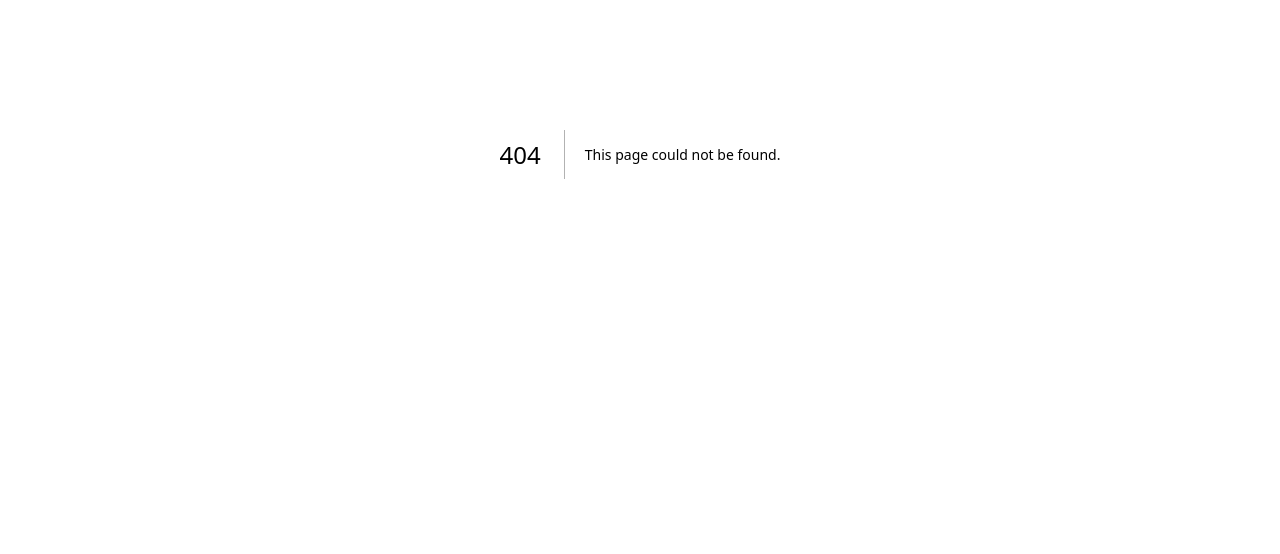
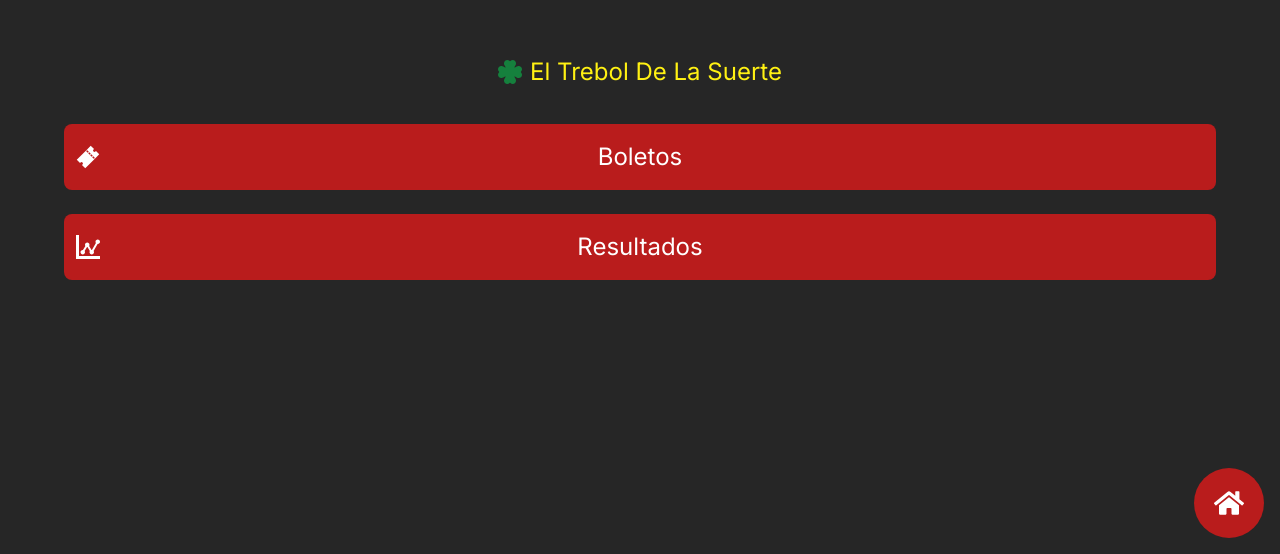
Before and after one commit to CristianDB1/Pizarras, a Next.js app: page /menuOnline in a window 1280 px wide. Before the commit this address had no page. Shown: the part 246-800 px from the top of the page. Built offline with nearby package versions, Linux system fonts and the light colour scheme.

Commit message:
feat menu para boletos online y boton volver
Se crea el menu para tener mas estetica a la hora de ingresar a comprar boletos online y el boton para poder volver cada vez que se ha ingresado alguna otra vista

```diff
--- /dev/null
+++ b/src/app/menuOnline/page.js
@@ -0,0 +1,10 @@
+'use client'
+import MenuOnline from "@/components/custom/boletosOnline/MenuOnline";
+
+export default function MenuOnlinepage(){
+    return(
+        <div className="w-full min-h-screen bg-[rgb(38,38,38)] flex items-center justify-center p-6">
+            <MenuOnline/>
+        </div>
+    );
+}
--- /dev/null
+++ b/src/components/custom/boletosOnline/MenuOnline.js
@@ -0,0 +1,54 @@
+'use client'
+import { useRouter } from "next/navigation";
+import { IoTicketSharp } from "react-icons/io5";
+import { ImStatsDots } from "react-icons/im";
+import { FaClover } from "react-icons/fa6";
+import { FaHome } from "react-icons/fa";
+import Swal from "sweetalert2";
+
+
+export default function MenuOnline(){
+    const router = useRouter();
+
+    const handleTypeDrawOnline = () => {
+        router.push("/typeDrawOnline");
+    }
+
+    const handleWinnerSraffleOnline = () => {
+        router.push("");
+    }
+
+    const goToWelcomeBoletosOnline = () => {
+        router.push("/welcomeOnline")
+    };
+
+    return(
+        <div className="w-full bg-[rgb(38,38,38)]">
+            <div className="w-full flex justify-center items-center text-2xl pt-6 pb-2">
+                <FaClover className="h-10 mr-2 text-green-700" />
+                <label className="text-[#FFF113]">El Trebol De La Suerte</label>
+            </div>
+            <div className="w-full flex flex-col space-y-6 pt-6 px-10 ">
+                <div className="relative">
+                    <button className="w-full rounded-lg bg-red-700 text-white text-2xl  h-[66px] relative" onClick={handleTypeDrawOnline}>
+                        Boletos
+                        <IoTicketSharp className="absolute left-3 top-1/2 transform -translate-y-1/2 h-10" />
+                    </button>
+                </div>
+                <div className="relative">
+                    <button
+                        onClick={() => handleWinnerSraffleOnline()}
+                        className="w-full rounded-lg bg-red-700 text-white text-2xl h-[66px] relative">
+                        Resultados
+                        <ImStatsDots className="absolute left-3 top-1/2 transform -translate-y-1/2 h-10"/>
+                    </button>
+                </div>
+            </div>
+            <button
+            onClick={goToWelcomeBoletosOnline}
+            className="fixed bottom-4 right-4 bg-red-700 text-white flex justify-center items-center rounded-full w-[70px] h-[70px] text-3xl">
+                <FaHome/>
+            </button>
+        </div>
+    );
+}
--- a/src/components/custom/boletosOnline/TypeDrawOnline.js
+++ b/src/components/custom/boletosOnline/TypeDrawOnline.js
@@ -1,5 +1,6 @@
 "use client";
 import { useRouter } from "next/navigation";
+import { FaHome } from "react-icons/fa"
 import Swal from "sweetalert2";
 
 export default function TypeDrawOnline() {
@@ -14,6 +15,10 @@ export default function TypeDrawOnline() {
     // Por ahora mostramos mensaje (lo activamos luego)
     Swal.fire("Pendiente", "La venta especial estará disponible pronto.", "info");
   };
+
+  const goToMenuOnline = () => {
+    router.push("/menuOnline")
+  }
 
   return (
     <div className="max-w-sm w-full">
@@ -32,6 +37,11 @@ export default function TypeDrawOnline() {
           Especial
         </button>
       </div>
+      <button
+        onClick={goToMenuOnline}
+        className="fixed bottom-4 right-4 bg-red-700 text-white flex justify-center items-center rounded-full w-[70px] h-[70px] text-3xl">
+          <FaHome/>
+      </button>
     </div>
   );
 }
--- a/src/components/custom/boletosOnline/WelcomeBoletosOnline.js
+++ b/src/components/custom/boletosOnline/WelcomeBoletosOnline.js
@@ -6,7 +6,7 @@ export default function WelcomeBoletosOnline(){
 
     const handleIngresar = () => {
         //Lleva a la pagina para elegir el tipo de boleto a comprar si normal o especial
-        router.push("/typeDrawOnline");
+        router.push("/menuOnline");
     };
 
     return(
--- a/src/components/custom/modal/TotalVentaModal.js
+++ b/src/components/custom/modal/TotalVentaModal.js
@@ -24,7 +24,8 @@ export default function TotalVentasModal(){
     const rutasOcultas = [
       "/welcomeOnline",
       "/typeDrawOnline",
-      "/ticketBuyOnline"
+      "/ticketBuyOnline",
+      "/menuOnline"
     ];
 
     const ocultar = rutasOcultas.some(ruta => pathname.startsWith(ruta));
```
